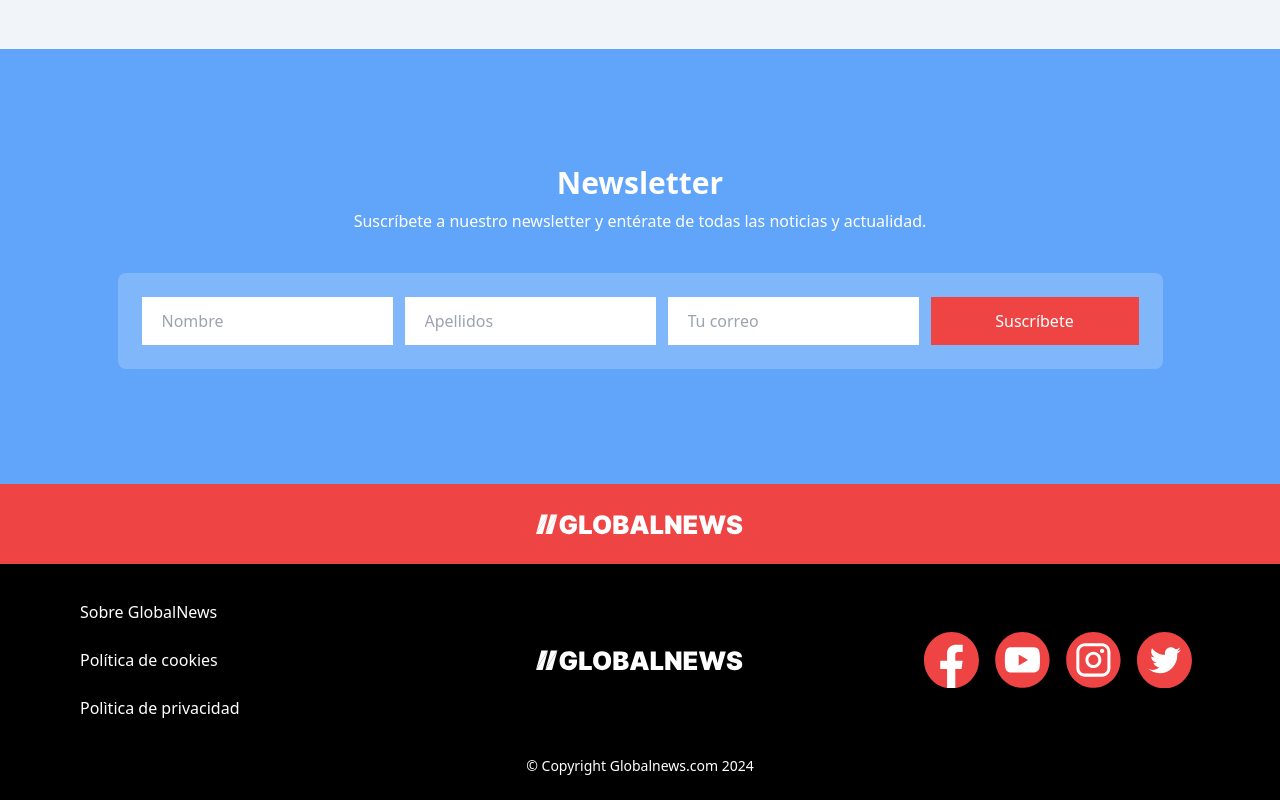
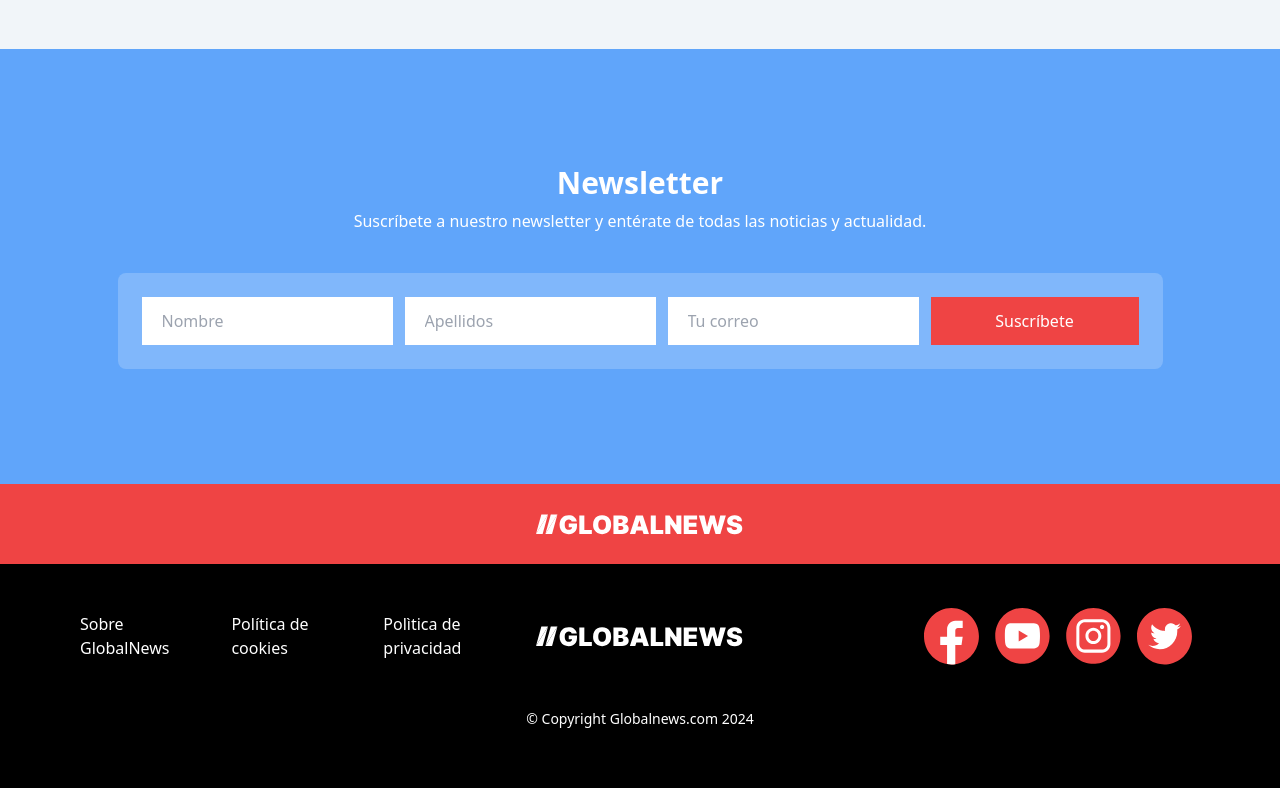
Before and after one commit to xpilasi/lasallejs, a website: page dist/index.html in a window 1280 px wide. Shown: the part 2255-3055 px from the top of the page. Drawn offline with Linux system fonts and the light colour scheme; no server answers.

Commit message:
fix error in footer

```diff
--- a/dist/index.html
+++ b/dist/index.html
@@ -232,11 +232,17 @@
 
   <footer class="bg-black text-white py-6 min-h-56">
     <div class="flex flex-col  lg:flex-row justify-between lg:px-20 md:px-16 px-8 ">
-      <div class="flex flex-col w-full ">
-        <ul>
-          <li class="py-3 text-center lg:text-start">Sobre GlobalNews</li>
-          <li class="py-3 text-center lg:text-start">Política de cookies</li>
-          <li class="py-3 text-center lg:text-start">Polìtica de privacidad</li>
+      <div class="flex flex-col justify-center w-full ">
+        <ul class="flex gap-5">
+          <a href="#">
+            <li class="py-3 text-center lg:text-start">Sobre GlobalNews</li>
+          </a>
+          <a href="#">
+            <li class="py-3 text-center lg:text-start">Política de cookies</li>
+          </a>
+          <a href="#">
+            <li class="py-3 text-center lg:text-start">Polìtica de privacidad</li>
+          </a>
         </ul>
       </div>
       <div class="flex items-center justify-center">
```
Also changed, not shown: dist/output.css.
